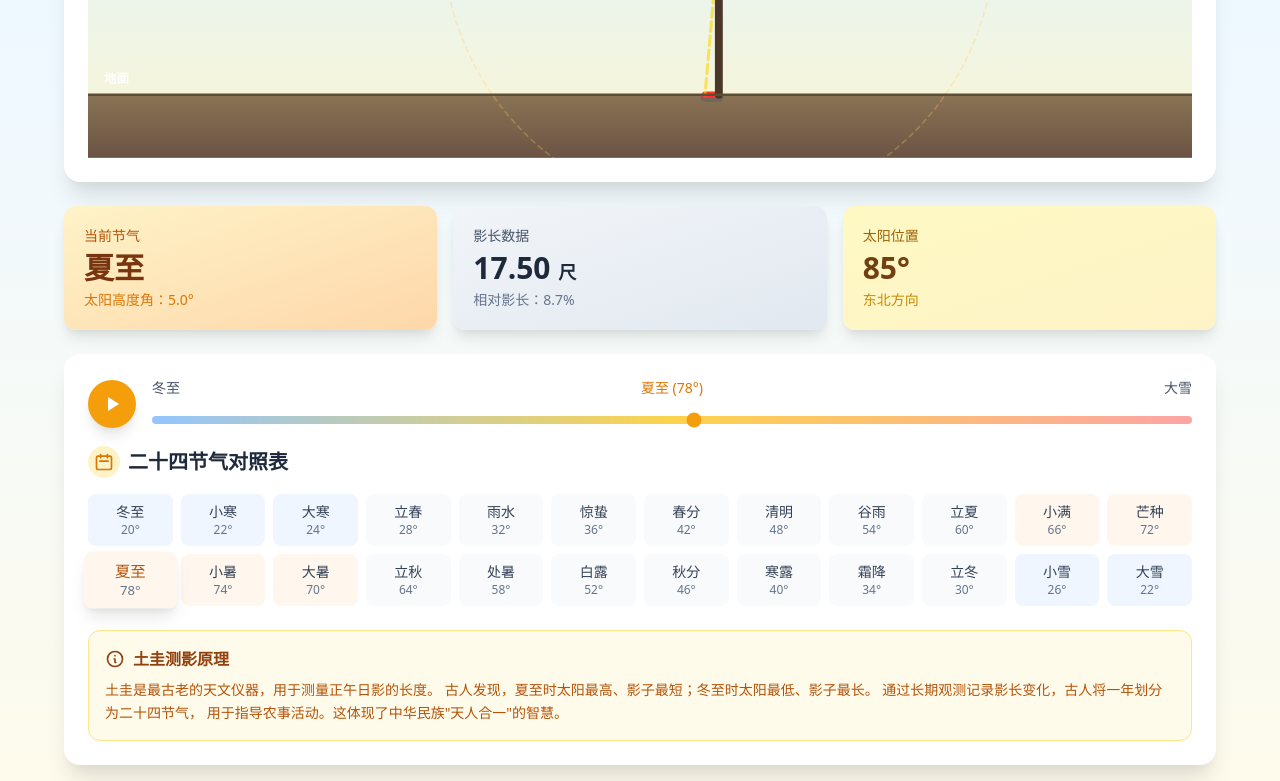
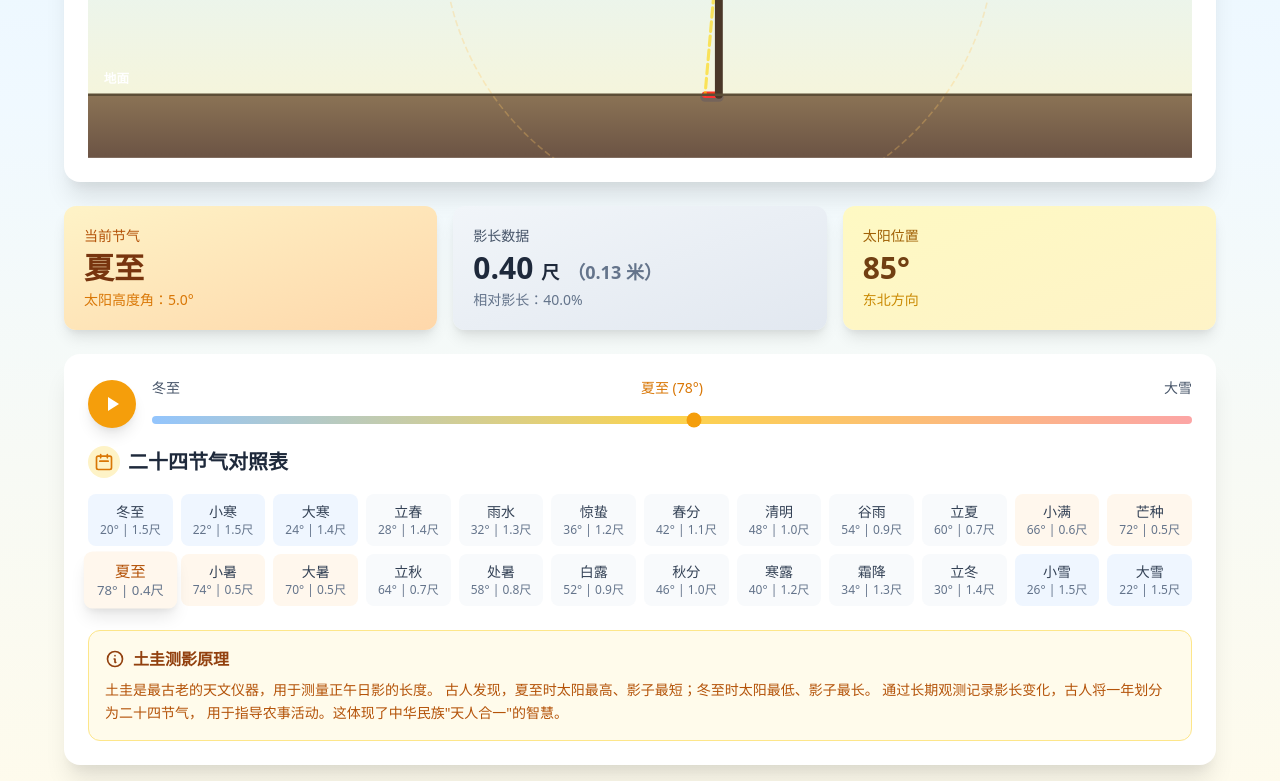
Before and after one commit to eJayYoung/eJayYoung.github.io, a React (Vite) app: page / in a window 1280 px wide. Shown: the part 625-1406 px from the top of the page. Built offline with nearby package versions, Linux system fonts and the light colour scheme.

Commit message:
feat: add meter unit display for shadow length

```diff
--- a/src/App.tsx
+++ b/src/App.tsx
@@ -481,10 +481,11 @@ function App() {
           <div className="bg-gradient-to-br from-slate-100 to-slate-200 rounded-xl p-5 shadow-lg">
             <div className="text-sm text-slate-600 mb-1">影长数据</div>
             <div className="text-3xl font-bold text-slate-800">
-              {Math.abs(shadowLength).toFixed(2)} <span className="text-lg">尺</span>
+              {currentTerm.shadowLength.toFixed(2)} <span className="text-lg">尺</span>
+              <span className="text-lg text-slate-500 ml-2">（{(currentTerm.shadowLength * 0.33).toFixed(2)} 米）</span>
             </div>
             <div className="text-sm text-slate-500 mt-1">
-              相对影长：{(Math.abs(shadowLength) / rodHeight * 100).toFixed(1)}%
+              相对影长：{(currentTerm.shadowLength * 100).toFixed(1)}%
             </div>
           </div>
 
@@ -567,18 +568,21 @@ function App() {
                   key={index}
                   className={`
                     p-2 rounded-lg text-center transition-all duration-300 cursor-pointer
-                    ${isActive ? 'ring-2 ring-amber-500 shadow-lg scale-110' : ''}
+                    ${isActive ? 'ring-2 ring-amber-700 shadow-lg scale-110' : ''}
                     ${isSummer ? 'bg-orange-50 hover:bg-orange-100' :
                       isWinter ? 'bg-blue-50 hover:bg-blue-100' :
                       'bg-slate-50 hover:bg-slate-100'}
                   `}
-                  onClick={() => setSunAngle(term.angle)}
+                  onClick={() => {
+                    setSunAngle(term.angle)
+                    setCurrentTermIndex(index)
+                  }}
                 >
                   <div className={`text-sm font-medium ${isActive ? 'text-amber-700' : 'text-slate-700'}`}>
                     {term.name}
                   </div>
                   <div className="text-xs text-slate-500">
-                    {term.angle}°
+                    {term.angle}° | {term.shadowLength.toFixed(1)}尺
                   </div>
                 </div>
               )
```
